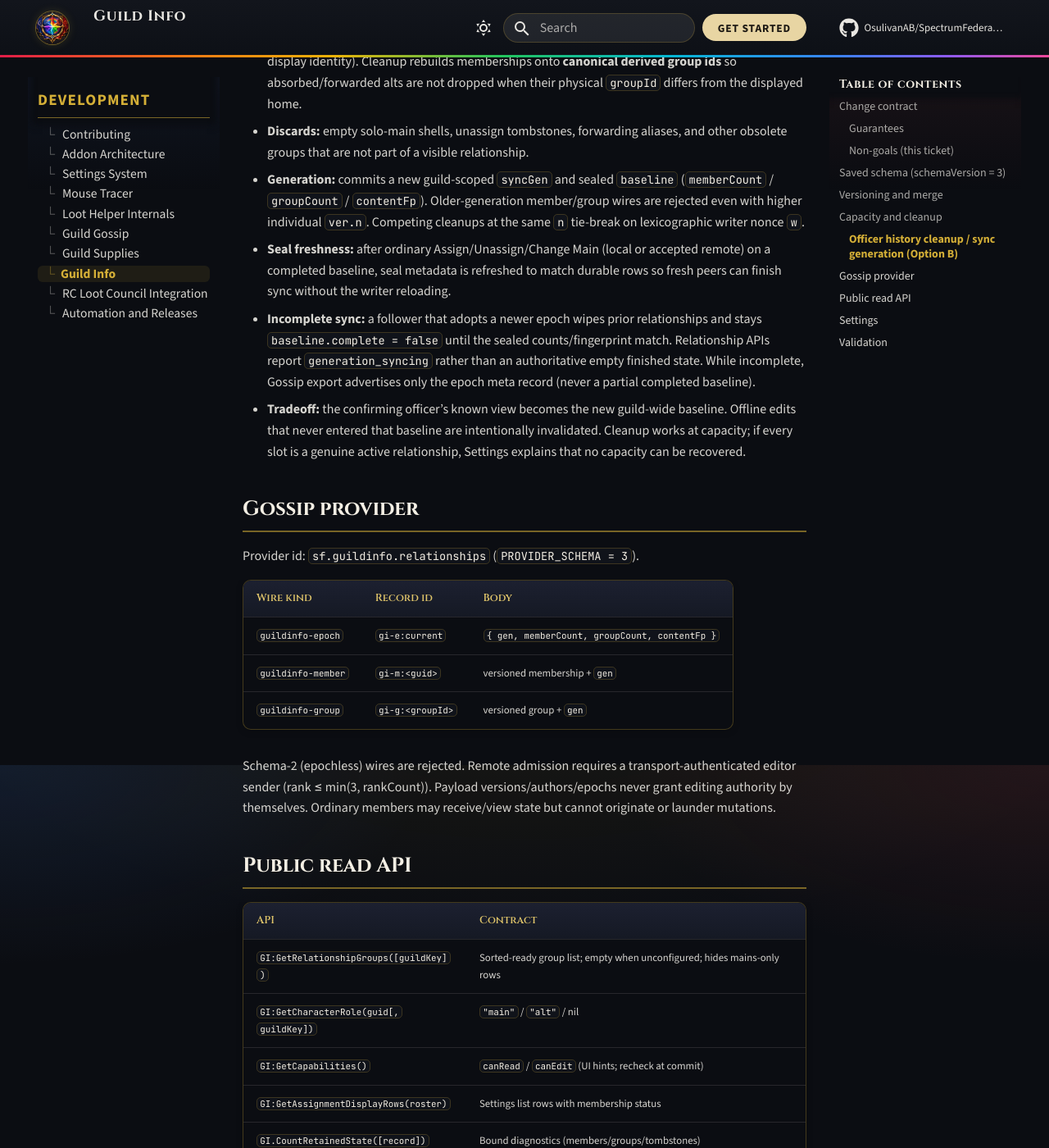
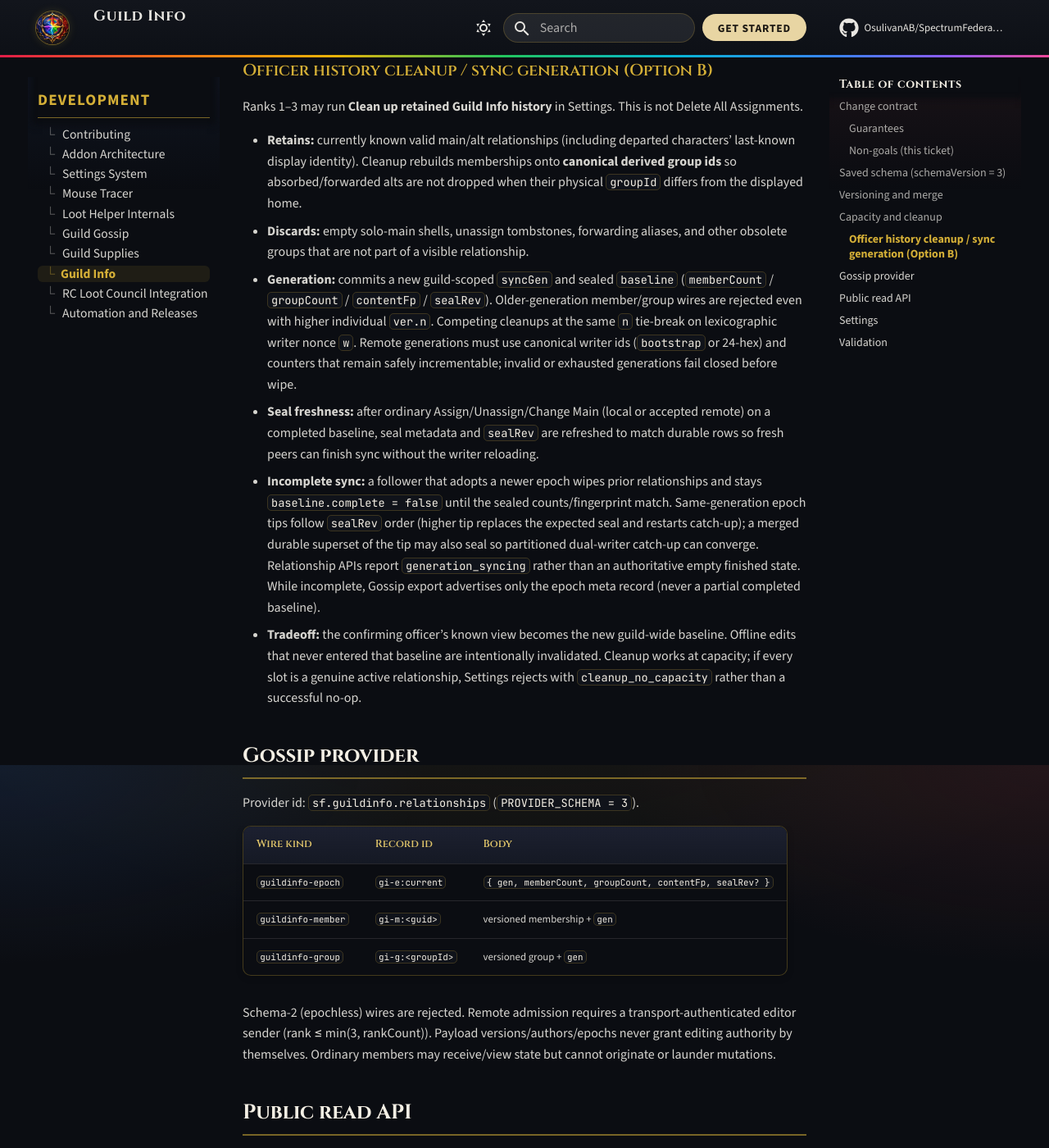
Before and after one commit to OsulivanAB/SpectrumFederation, an MkDocs documentation site: the page built from docs/development/guild-info/index.md, in a window 1280 px wide and 1400 px high, scrolled down 4667 px. Shown: the whole window at 82% size. Built offline with MkDocs 1.6.1 and Material for MkDocs 9.7.7, drawn with Linux system fonts in a browser that asks for light colours; comment, search, counter and statistics services are not loaded; some of the changed text lies outside the part shown.

Commit message:
Fix Guild Info Codex sync integrity and Settings safeguards (#402)
Resolve reciprocal forwardTo cycles with a deterministic sink, add same-gen
sealRev tip ordering with merged-superset sealing, and harden cleanup confirm,
generation bounds, future-schema fail-closed, roster refresh, display cache,
and cleanup_no_capacity feedback.

Co-authored-by: Anthony <OsulivanAB@users.noreply.github.com>

````diff
--- a/docs/development/guild-info/index.md
+++ b/docs/development/guild-info/index.md
@@ -48,6 +48,7 @@ SpectrumFederationDB.guildInfo = {
         memberCount = <int>,
         groupCount = <int>,
         contentFp = "<fingerprint>",
+        sealRev = { n = <int>, w = "<writer nonce>" }, -- same-gen tip order
       },
       members = {
         -- [guid] = {
@@ -76,7 +77,7 @@ SpectrumFederationDB.guildInfo = {
 }
 ```
 
-**Migration:** Schema 1 (op-log prototype) hard-resets to an empty schema-3 root. Schema 2 (pre-epoch state) migrates in place: relationships are preserved and a bootstrap `syncGen` / sealed `baseline` is installed. Guild Supplies, Loot Helper, and unrelated SavedVariables are never touched.
+**Migration:** Schema 1 (op-log prototype) hard-resets to an empty schema-3 root. Schema 2 (pre-epoch state) migrates in place: relationships are preserved and a bootstrap `syncGen` / sealed `baseline` is installed. Newer/unknown schemas (`schemaVersion > 3`) fail closed without mutating `db.guildInfo`. Guild Supplies, Loot Helper, and unrelated SavedVariables are never touched.
 
 Durable keys are only `club:<id>`. Transport `name:` scopes are never persisted.
 
@@ -105,7 +106,7 @@ Durable keys are only `club:<id>`. Transport `name:` scopes are never persisted.
 
 **Solo-main demotion:** When that shell’s main becomes an alt of someone who has no group yet, the shell is **repurposed** (same group id, new `mainGuid`) so ordinary same-identity churn does not accumulate group ids or aliases. When the main instead joins an *existing* other group, the vacated shell is retired as a dissolved `forwardTo` alias (and inbound aliases are flattened onto the new destination) so memberships that still cite the old id remain visible under the new main. Rejecting demotion while waiting for “sync complete” is not used — Gossip cannot prove that, and indefinite alias retention would freeze the character.
 
-**Forward-alias retention:** A dissolved group with `forwardTo` is an active dependency, not reclaimable garbage. `ReclaimUnreferencedDissolved` never deletes a forward alias or a group that still has inbound aliases, even when no currently received membership points at those IDs — absence of membership is incomplete Gossip, not proof the remote source is finished. Destinations with inbound forwards also refuse ordinary empty-group dissolution. Chains are followed with a bounded, cycle-safe walk (depth ≤ 8). At `MAX_GROUPS`, creates fail closed with `groups_overflow` / Settings feedback rather than silently dropping forwarding metadata. Tradeoff: indefinitely disconnected peers plus enough concurrent *unrelated* live+alias churn can exhaust capacity until an editor removes unused live groups; unbounded alias history is intentionally not kept.
+**Forward-alias retention:** A dissolved group with `forwardTo` is an active dependency, not reclaimable garbage. `ReclaimUnreferencedDissolved` never deletes a forward alias or a group that still has inbound aliases, even when no currently received membership points at those IDs — absence of membership is incomplete Gossip, not proof the remote source is finished. Destinations with inbound forwards also refuse ordinary empty-group dissolution. Chains are followed with a bounded, cycle-safe walk (depth ≤ 8). Reciprocal/cyclic aliases break deterministically onto the lexicographically minimum group id in the cycle so assigned members stay visible without inventing synthetic membership versions; cleanup fails closed (`cleanup_forward_cycle`) if assigned members would still be hidden. At `MAX_GROUPS`, creates fail closed with `groups_overflow` / Settings feedback rather than silently dropping forwarding metadata. Tradeoff: indefinitely disconnected peers plus enough concurrent *unrelated* live+alias churn can exhaust capacity until an editor removes unused live groups; unbounded alias history is intentionally not kept.
 
 **Concurrent first assign:** If two officers independently create groups for the same ungrouped main, the **derived graph** absorbs loser-group members into the canonical group (main’s durable membership group when present; otherwise highest group version). Automatic reconciliation does **not** rewrite durable membership/group versions or dissolve loser shells. Officer mutations against the displayed logical group stay consistent: Unassign keeps a solo-main physical group while any sibling live claimant exists (including membership-empty shells — absence is incomplete sync, not emptiness); Change Main consolidates currently known absorbed members into the canonical group with genuine local versions, then retires sibling claimants as dissolved `forwardTo` aliases so late memberships remain resolvable. At equal membership revision `n`, a live-group assignment beats an unassign tombstone. Unrelated established groups with different mains are never merged.
 
@@ -117,10 +118,10 @@ Ranks 1–3 may run **Clean up retained Guild Info history** in Settings. This i
 
 - **Retains:** currently known valid main/alt relationships (including departed characters’ last-known display identity). Cleanup rebuilds memberships onto **canonical derived group ids** so absorbed/forwarded alts are not dropped when their physical `groupId` differs from the displayed home.
 - **Discards:** empty solo-main shells, unassign tombstones, forwarding aliases, and other obsolete groups that are not part of a visible relationship.
-- **Generation:** commits a new guild-scoped `syncGen` and sealed `baseline` (`memberCount` / `groupCount` / `contentFp`). Older-generation member/group wires are rejected even with higher individual `ver.n`. Competing cleanups at the same `n` tie-break on lexicographic writer nonce `w`.
-- **Seal freshness:** after ordinary Assign/Unassign/Change Main (local or accepted remote) on a completed baseline, seal metadata is refreshed to match durable rows so fresh peers can finish sync without the writer reloading.
-- **Incomplete sync:** a follower that adopts a newer epoch wipes prior relationships and stays `baseline.complete = false` until the sealed counts/fingerprint match. Relationship APIs report `generation_syncing` rather than an authoritative empty finished state. While incomplete, Gossip export advertises only the epoch meta record (never a partial completed baseline).
-- **Tradeoff:** the confirming officer’s known view becomes the new guild-wide baseline. Offline edits that never entered that baseline are intentionally invalidated. Cleanup works at capacity; if every slot is a genuine active relationship, Settings explains that no capacity can be recovered.
+- **Generation:** commits a new guild-scoped `syncGen` and sealed `baseline` (`memberCount` / `groupCount` / `contentFp` / `sealRev`). Older-generation member/group wires are rejected even with higher individual `ver.n`. Competing cleanups at the same `n` tie-break on lexicographic writer nonce `w`. Remote generations must use canonical writer ids (`bootstrap` or 24-hex) and counters that remain safely incrementable; invalid or exhausted generations fail closed before wipe.
+- **Seal freshness:** after ordinary Assign/Unassign/Change Main (local or accepted remote) on a completed baseline, seal metadata and `sealRev` are refreshed to match durable rows so fresh peers can finish sync without the writer reloading.
+- **Incomplete sync:** a follower that adopts a newer epoch wipes prior relationships and stays `baseline.complete = false` until the sealed counts/fingerprint match. Same-generation epoch tips follow `sealRev` order (higher tip replaces the expected seal and restarts catch-up); a merged durable superset of the tip may also seal so partitioned dual-writer catch-up can converge. Relationship APIs report `generation_syncing` rather than an authoritative empty finished state. While incomplete, Gossip export advertises only the epoch meta record (never a partial completed baseline).
+- **Tradeoff:** the confirming officer’s known view becomes the new guild-wide baseline. Offline edits that never entered that baseline are intentionally invalidated. Cleanup works at capacity; if every slot is a genuine active relationship, Settings rejects with `cleanup_no_capacity` rather than a successful no-op.
 
 ## Gossip provider
 
@@ -128,7 +129,7 @@ Provider id: `sf.guildinfo.relationships` (`PROVIDER_SCHEMA = 3`).
 
 | Wire kind | Record id | Body |
 | --- | --- | --- |
-| `guildinfo-epoch` | `gi-e:current` | `{ gen, memberCount, groupCount, contentFp }` |
+| `guildinfo-epoch` | `gi-e:current` | `{ gen, memberCount, groupCount, contentFp, sealRev? }` |
 | `guildinfo-member` | `gi-m:<guid>` | versioned membership + `gen` |
 | `guildinfo-group` | `gi-g:<groupId>` | versioned group + `gen` |
 
````
Also changed, not shown: CHANGELOG.md (+9 -0 lines), 10 other files.
